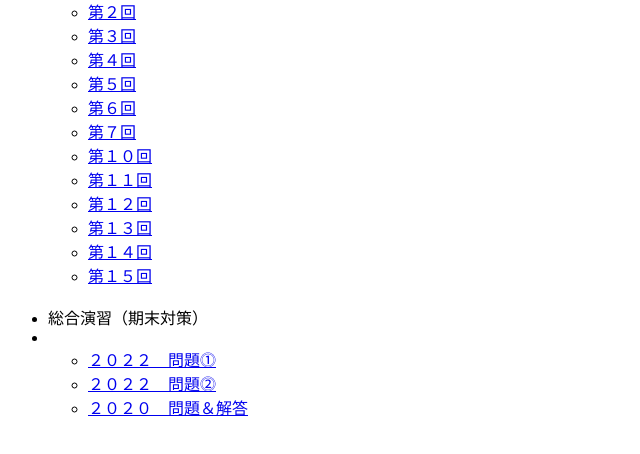
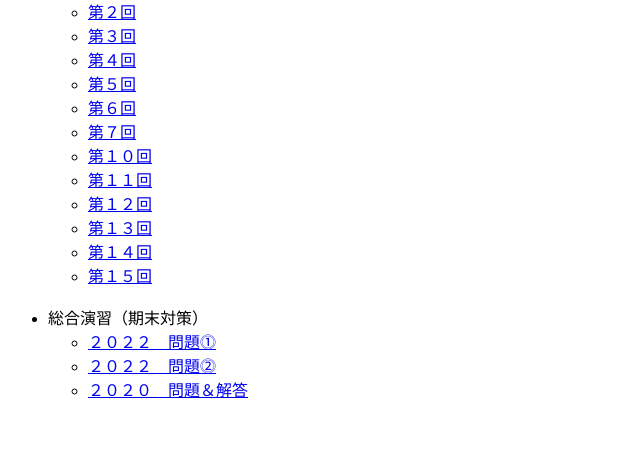
Before and after one commit to jackdawson0410/sample21, a plain HTML site: page index.html in a window 1280 px wide. Shown: the part 124-578 px from the top of the page, without its empty margins (0-640 px from the left). Drawn offline with Linux system fonts and the light colour scheme.

Commit message:
Update index.html

```diff
--- a/index.html
+++ b/index.html
@@ -24,7 +24,7 @@
 		</ul>
 		<br>
 
-		<li>総合演習（期末対策）<li>
+		<li>総合演習（期末対策）</li>
 		<ul>
 		<li><a href = "https://www.dropbox.com/scl/fi/saxlwvcduwts1hk4gkkqr/2022-1.pdf?rlkey=o6vufihtub1idzuiiq0mf9yrn&dl=0">２０２２　問題⓵</a></li>
 		<li><a href = "https://www.dropbox.com/scl/fi/uclnwu9zawy9t046ud4ek/2022-2.pdf?rlkey=8sw6wqq4o0f3ysekb9gjshue0&dl=0">２０２２　問題⓶</a></li>
```
